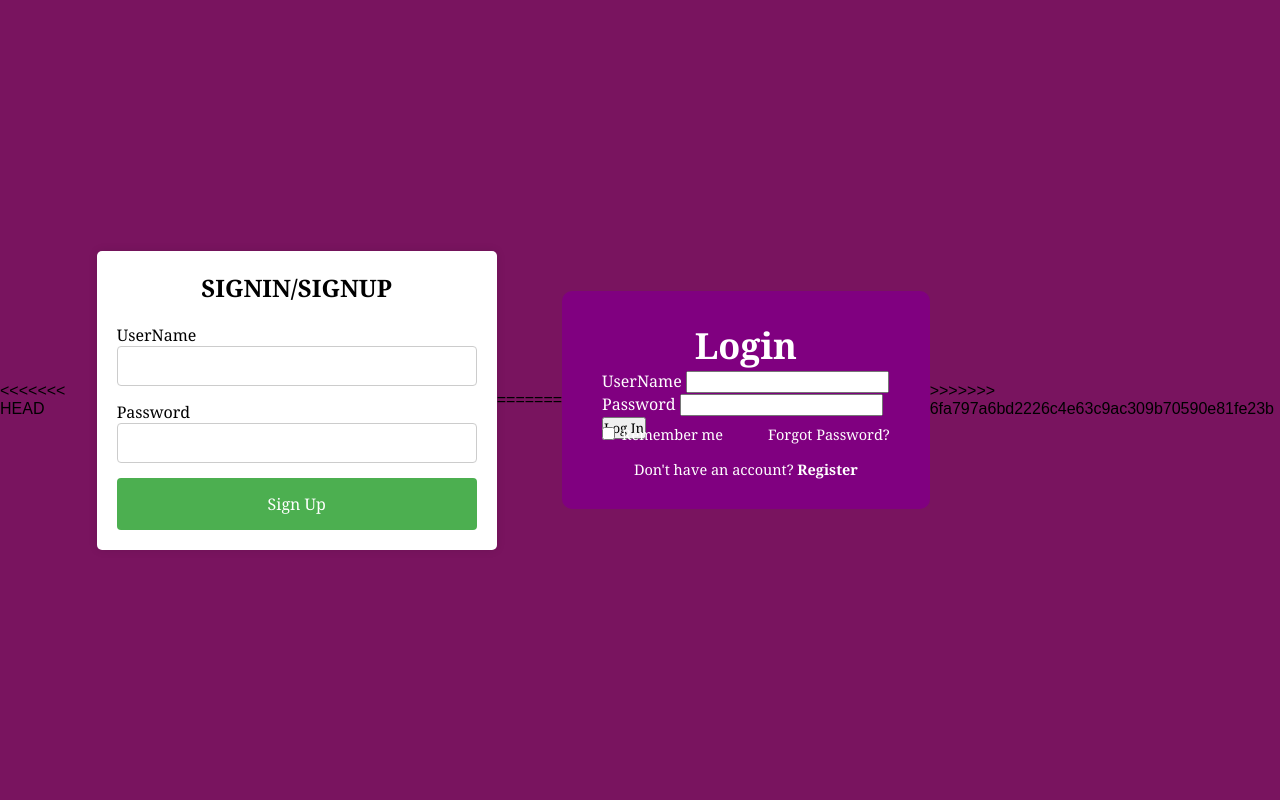
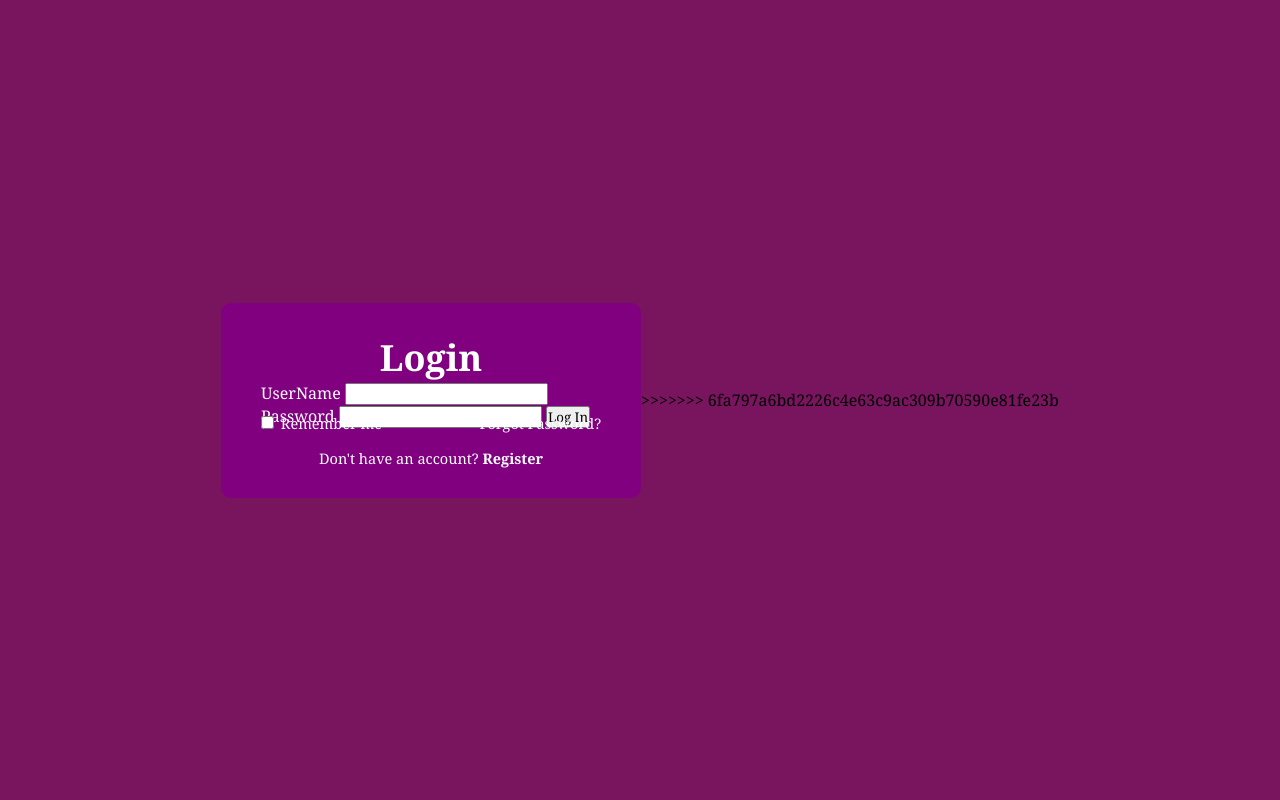
Before and after one commit to BaNkai-007/CN230, a Django app: template templates/login.html in a window 1280 px wide. Run offline with Django 5.2, Linux system fonts and the light colour scheme; the template is opened without the code that fills it, so the values that code supplies are empty; parts of the project's set-up code (start-up, migrations or seed data) failed here and were passed over.

Commit message:
llinked everything

```diff
--- a/templates/login.html
+++ b/templates/login.html
@@ -3,69 +3,6 @@
 <head>
     <meta charset="UTF-8">
     <meta name="viewport" content="width=device-width, initial-scale=1.0">
-<<<<<<< HEAD
-    <title>Login Page</title>
-    <style>
-        body {
-            font-family: Arial, sans-serif;
-            background-color: #f4f4f4;
-            margin: 0;
-            padding: 0;
-            display: flex;
-            justify-content: center;
-            align-items: center;
-            height: 100vh;
-        }
-        .login-container {
-            background-color: #ffffff;
-            padding: 20px;
-            border-radius: 5px;
-            box-shadow: 0 0 10px rgba(0, 0, 0, 0.1);
-            max-width: 400px;
-            width: 100%;
-        }
-        .login-container h2 {
-            text-align: center;
-            margin-bottom: 20px;
-        }
-        .login-form input[type="text"],
-        .login-form input[type="password"] {
-            width: 100%;
-            padding: 10px;
-            margin-bottom: 15px;
-            border: 1px solid #ccc;
-            border-radius: 4px;
-            box-sizing: border-box;
-        }
-        .login-form input[type="submit"] {
-            background-color: #4CAF50;
-            color: white;
-            padding: 15px 20px;
-            border: none;
-            border-radius: 4px;
-            cursor: pointer;
-            width: 100%;
-            font-size: 16px;
-        }
-        .login-form input[type="submit"]:hover {
-            background-color: #45a049;
-        }
-    </style>
-</head>
-<body>
-    <div class="login-container">
-        <h2>SIGNIN/SIGNUP</h2>
-        <form class="login-form" action="#" method="post">
-            <label for="username" action="#" method="post">UserName</label>
-            <input type="text" id="username" name="username">
-            <label for="password" action="#" method="post">Password</label>
-            <input type="password" id="password" name="password">
-            <input id="submit" type="submit" value="Sign Up">
-        </form>
-    </div>
-</body>
-</html>
-=======
     <title>Login and Registration</title>
     <link rel="stylesheet" href="Login.css">
     <link rel="stylesheet" href="https://cdnjs.cloudflare.com/ajax/libs/font-awesome/6.4.2/css/all.min.css" integrity="sha512-z3gLpd7yknf1YoNbCzqRKc4qyor8gaKU1qmn+CShxbuBusANI9QpRohGBreCFkKxLhei6S9CQXFEbbKuqLg0DA==" crossorigin="anonymous" referrerpolicy="no-referrer" />
```
